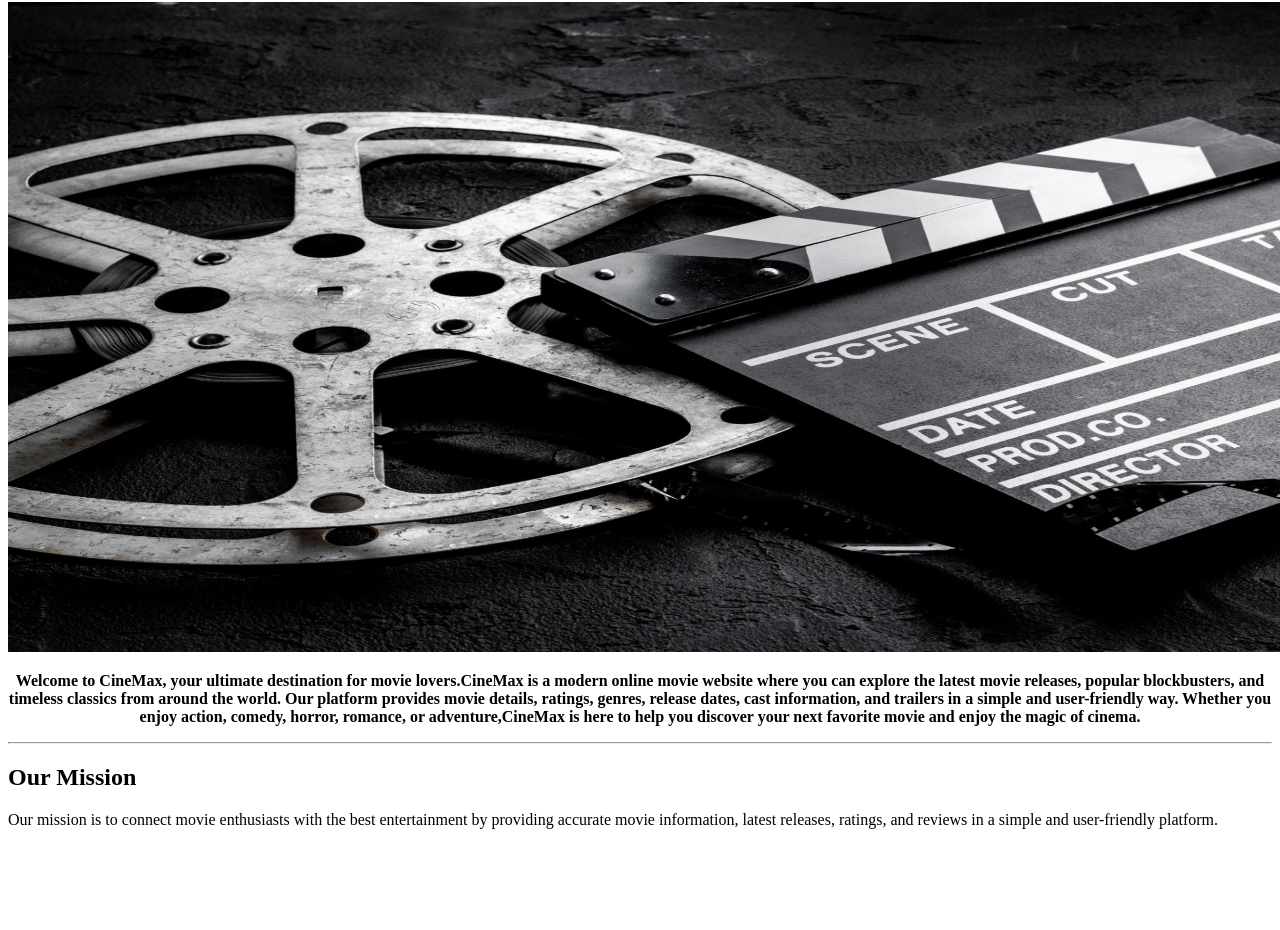
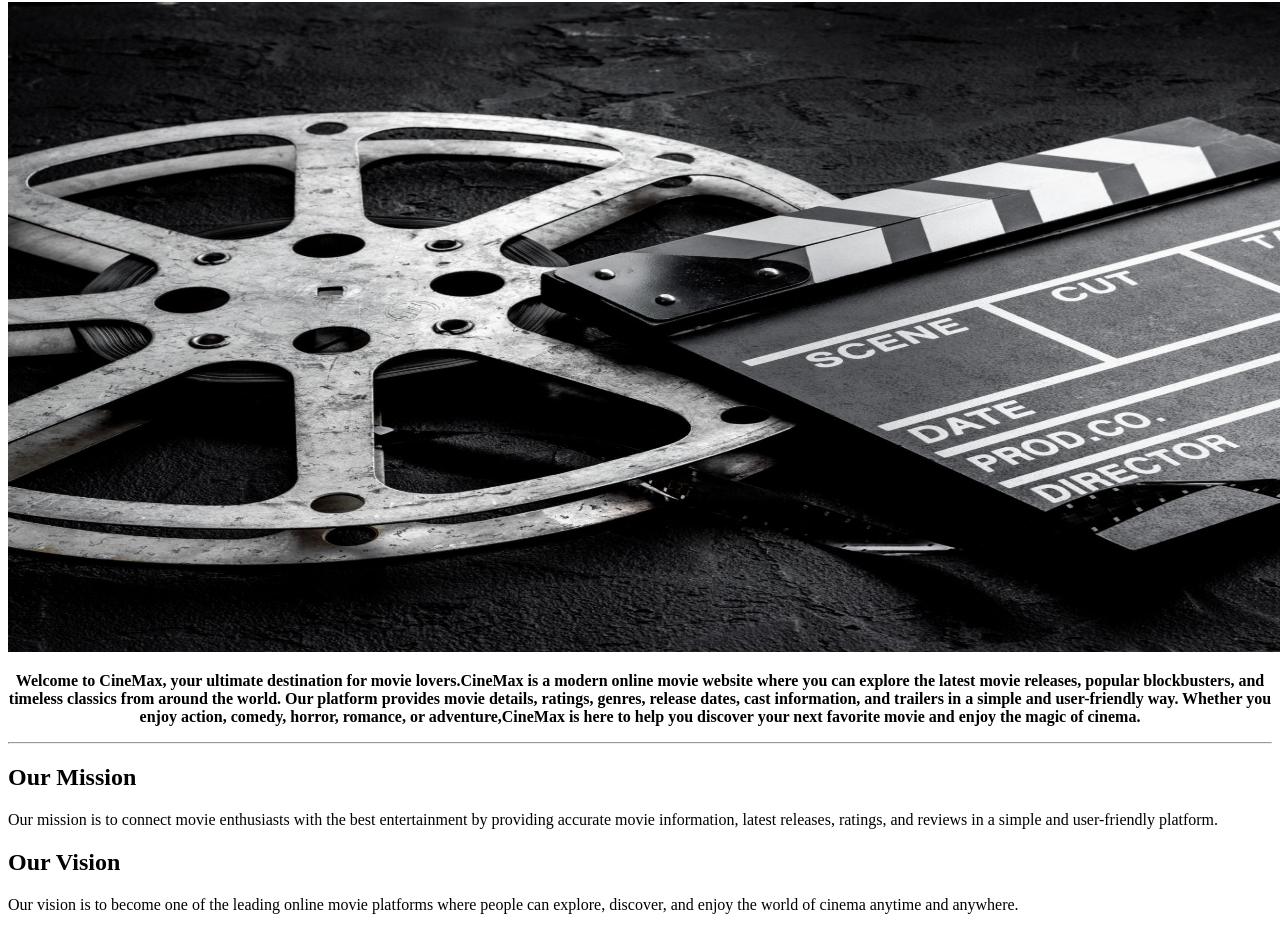
Before and after one commit to Nikesha01/Movie-TV-Show-Database, a plain HTML site: page about.html in a window 1280 px wide. Shown: the part 78-1008 px from the top of the page. Before the commit the page ends 923 px from the top, so only its background shows below. Drawn offline with Linux system fonts and the light colour scheme.

Commit message:
add vision

```diff
--- a/about.html
+++ b/about.html
@@ -23,6 +23,10 @@ and user-friendly way. Whether you enjoy action, comedy, horror, romance, or adv
    <p>
 Our mission is to connect movie enthusiasts with the best entertainment by providing accurate movie information, latest releases, ratings, and reviews in a simple and user-friendly platform.
 </p>
+<h2> Our Vision </h2>
 
+<p>
+Our vision is to become one of the leading online movie platforms where people can explore, discover, and enjoy the world of cinema anytime and anywhere.
+</p>
 </body>
 </html>
```
